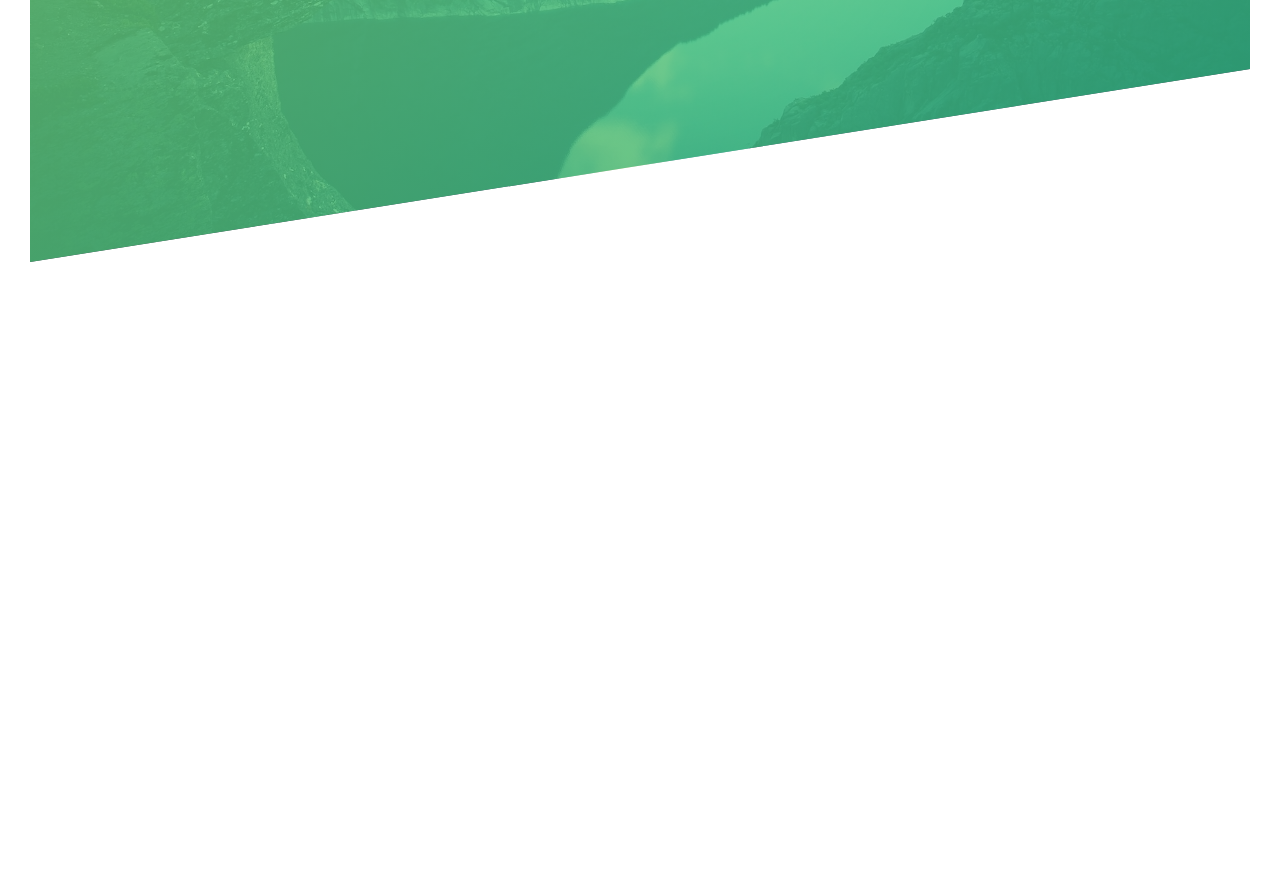
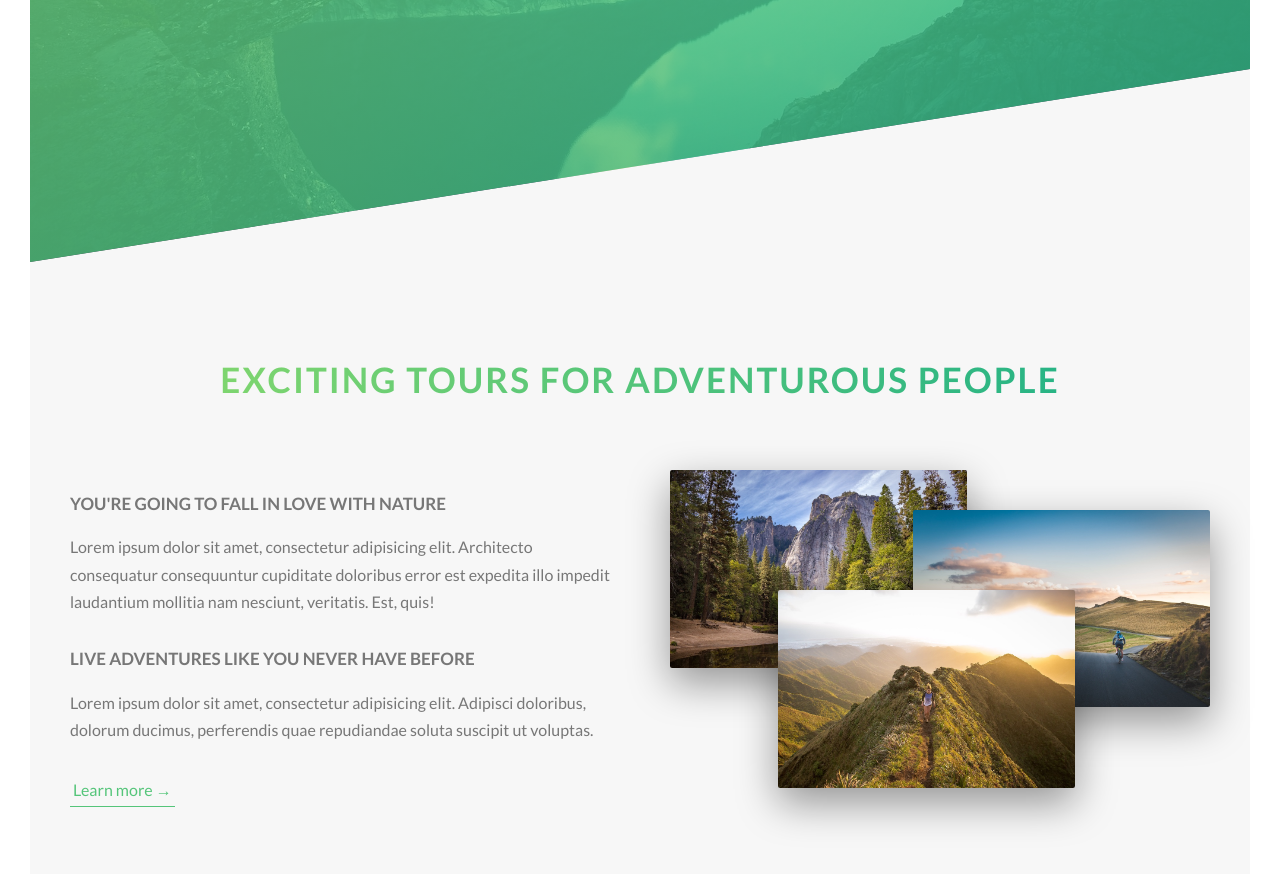
Before and after one commit to AntonRufus/Nature_Tours, a website: page index.html in a window 1280 px wide. Shown: the part 540-1414 px from the top of the page. Before the commit the page ends 832 px from the top, so only its background shows below. Drawn offline with Linux system fonts and the light colour scheme.

Commit message:
the about section

```diff
--- a/index.html
+++ b/index.html
@@ -32,6 +32,41 @@
         <a href="#" class="btn btn--white btn--animated">Discover our tours</a>
     </div>
 </header>
+<main>
+    <section class="section-about">
+        <div class="u-center-text u-margin-bottom-big">
+            <h2 class="heading-secondary">
+                Exciting tours for adventurous people
+            </h2>
+        </div>
+
+        <div class="row">
+            <div class="col-1-of-2">
+                <h3 class="heading-tertiary u-margin-bottom-small">You're going to fall in love with nature</h3>
+                <p class="paragraph">
+                    Lorem ipsum dolor sit amet, consectetur adipisicing elit. Architecto consequatur consequuntur
+                    cupiditate doloribus error est expedita illo impedit laudantium mollitia nam nesciunt, veritatis.
+                    Est, quis!
+                </p>
+
+                <h3 class="heading-tertiary u-margin-bottom-small">Live adventures like you never have before</h3>
+                <p class="paragraph">
+                    Lorem ipsum dolor sit amet, consectetur adipisicing elit. Adipisci doloribus, dolorum ducimus,
+                    perferendis quae repudiandae soluta suscipit ut voluptas.
+                </p>
+
+                <a href="#" class="btn-text">Learn more &rarr;</a>
+            </div>
+            <div class="col-1-of-2">
+                <div class="composition">
+                    <img src="img/nat-1-large.jpg" alt="Photo 1" class="composition__photo composition__photo--p1">
+                    <img src="img/nat-2-large.jpg" alt="Photo 2" class="composition__photo composition__photo--p2">
+                    <img src="img/nat-3-large.jpg" alt="Photo 3" class="composition__photo composition__photo--p3">
+                </div>
+            </div>
+        </div>
+    </section>
+</main>
 <!--
 <section class="grid-test">
     <div class="row">
--- a/sass/abstracts/_variables.scss
+++ b/sass/abstracts/_variables.scss
@@ -1,13 +1,18 @@
 //  COLORS
-$color-primary: #55c57a;
-$color-primary-light: #7ed56f;
-$color-primary-dark: #28b485;
+$color-primary:         #55c57a;
+$color-primary-light:   #7ed56f;
+$color-primary-dark:    #28b485;
 
-$color-grey-dark: #777;
-$color-white: #fff;
-$color-black: #000;
+$color-grey-light-1:    #f7f7f7;
+
+$color-grey-dark:       #777;
+$color-white:           #fff;
+$color-black:           #000;
+
+// FONT
+$default-font-size:     1.6rem;
 
 //  GRID
-$grid-width: 114rem;
-$gutter-vertical: 8rem;
-$gutter-horizontal: 6rem;
+$grid-width:            114rem;
+$gutter-vertical:       8rem;
+$gutter-horizontal:     6rem;
--- a/sass/base/_typography.scss
+++ b/sass/base/_typography.scss
@@ -36,3 +36,34 @@ body {
     animation-fill-mode: backwards;
   }
 }
+
+.heading-secondary {
+  font-size: 3.5rem;
+  text-transform: uppercase;
+  font-weight: 700;
+  display: inline-block;
+  background-image: linear-gradient(to right, $color-primary-light, $color-primary-dark);
+  -webkit-background-clip: text;
+  color: transparent;
+  letter-spacing: 2px;
+  transition: all 0.3s ease-in-out;
+
+  &:hover {
+    transform: skewY(2deg) skewX(10deg) scale(1.1);
+    text-shadow: .5rem 1rem 2rem rgba($color-black, .2);
+  }
+}
+
+.heading-tertiary {
+  font-size: 1.7rem;
+  font-weight: 700;
+  text-transform: uppercase;
+}
+
+.paragraph {
+  font-size: $default-font-size;
+
+  &:not(:last-child) {
+    margin-bottom: 3rem;
+  }
+}
--- a/sass/base/_utilities.scss
+++ b/sass/base/_utilities.scss
@@ -0,0 +1,15 @@
+.u-center-text {
+  text-align: center;
+}
+
+.u-margin-bottom-big {
+  margin-bottom: 8rem;
+}
+
+.u-margin-bottom-medium {
+  margin-bottom: 4rem;
+}
+
+.u-margin-bottom-small {
+  margin-bottom: 1.5rem;
+}
--- a/sass/components/_button.scss
+++ b/sass/components/_button.scss
@@ -8,7 +8,7 @@
     border-radius: 10rem;
     transition: all 0.2s;
     position: relative;
-    font-size: 1.6rem;
+    font-size: $default-font-size;
   }
 
   &:hover {
@@ -52,3 +52,29 @@
     animation-fill-mode: backwards;
   }
 }
+
+.btn-text {
+  &:link,
+  &:visited {
+    color: $color-primary;
+    display: inline-block;
+    text-decoration: none;
+    border-bottom: 1px solid $color-primary;
+    padding: 3px;
+    font-size: $default-font-size;
+    transition: all .2s;
+  }
+
+  &:hover {
+    background-color: $color-primary;
+    color: $color-white;
+    box-shadow: 0 1rem 2rem rgba($color-black, .2);
+    transform: translateY(-.2rem);
+  }
+
+  &:active {
+    transform: translateY(-.1rem);
+    box-shadow: 0 .5rem 1rem rgba($color-black, .25);
+  }
+
+}
--- /dev/null
+++ b/sass/components/_composition.scss
@@ -0,0 +1,39 @@
+.composition {
+  position: relative;
+
+  &__photo {
+    border-radius: 2px;
+    box-shadow: 0 1.5rem 4rem rgba($color-black, .4);
+    position: absolute;
+    width: 55%;
+    z-index: 10;
+    transition: all .15s;
+    outline-offset: 2rem;
+
+    &--p1 {
+      left: 0;
+      top: -2rem;
+    }
+
+    &--p2 {
+      right: 0;
+      top: 2rem;
+    }
+
+    &--p3 {
+      left: 20%;
+      top: 10rem;
+    }
+
+    &:hover {
+      outline: 1.5rem solid $color-primary;
+      transform: scale(1.05) translate(-.5rem);
+      box-shadow: 0 2.5rem 4rem rgba($color-black, .5);
+      z-index: 20;
+    }
+  }
+
+  &:hover &__photo:not(:hover) {
+    transform: scale(0.95) translate(.5rem);
+  }
+}
--- a/sass/layout/_grid.scss
+++ b/sass/layout/_grid.scss
@@ -1,8 +1,6 @@
 .row {
   max-width: $grid-width;
-  background-color: #eee;
   margin: 0 auto;
-  //padding: 40px 20px;
 
   &:not(:last-child) {
     margin-bottom: $gutter-vertical;
@@ -11,13 +9,7 @@
   @include clearfix;
 
   [class^="col-"] {
-    background-color: orange;
     float: left;
-    text-align: center;
-    color: darkblue;
-    font-size: 200%;
-    padding-top: 10px;
-    padding-bottom: 10px;
 
     &:not(:last-child) {
       margin-right: $gutter-horizontal;
--- a/sass/layout/_header.scss
+++ b/sass/layout/_header.scss
@@ -28,7 +28,7 @@
 
       &:hover {
         transform: translateY(-.3rem);
-        box-shadow: 0 1rem 2rem rgba($color-black, .2);
+        box-shadow: 0 1rem 2rem rgba($color-black, .15);
       }
 
       &:active {
--- a/sass/main.scss
+++ b/sass/main.scss
@@ -8,6 +8,7 @@
 @import "base/utilities";
 
 @import "components/button";
+@import "components/composition";
 
 @import "layout/header";
 @import "layout/grid";
--- a/sass/pages/_home.scss
+++ b/sass/pages/_home.scss
@@ -0,0 +1,5 @@
+.section-about {
+  background-color: $color-grey-light-1;
+  padding: 30rem 0;
+  margin-top: -26.5vh;
+}
```
Also changed, not shown: css/style.css.
